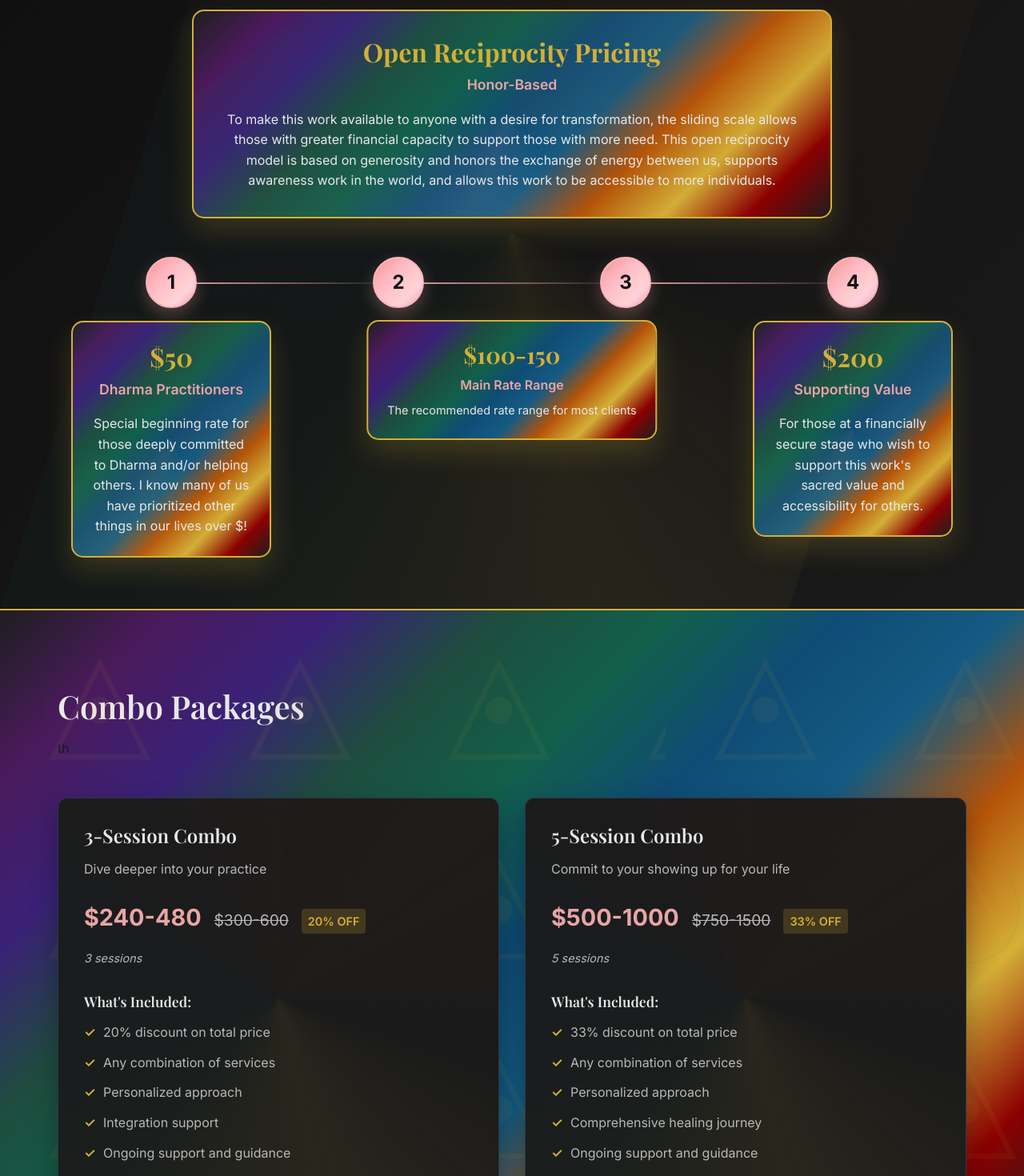
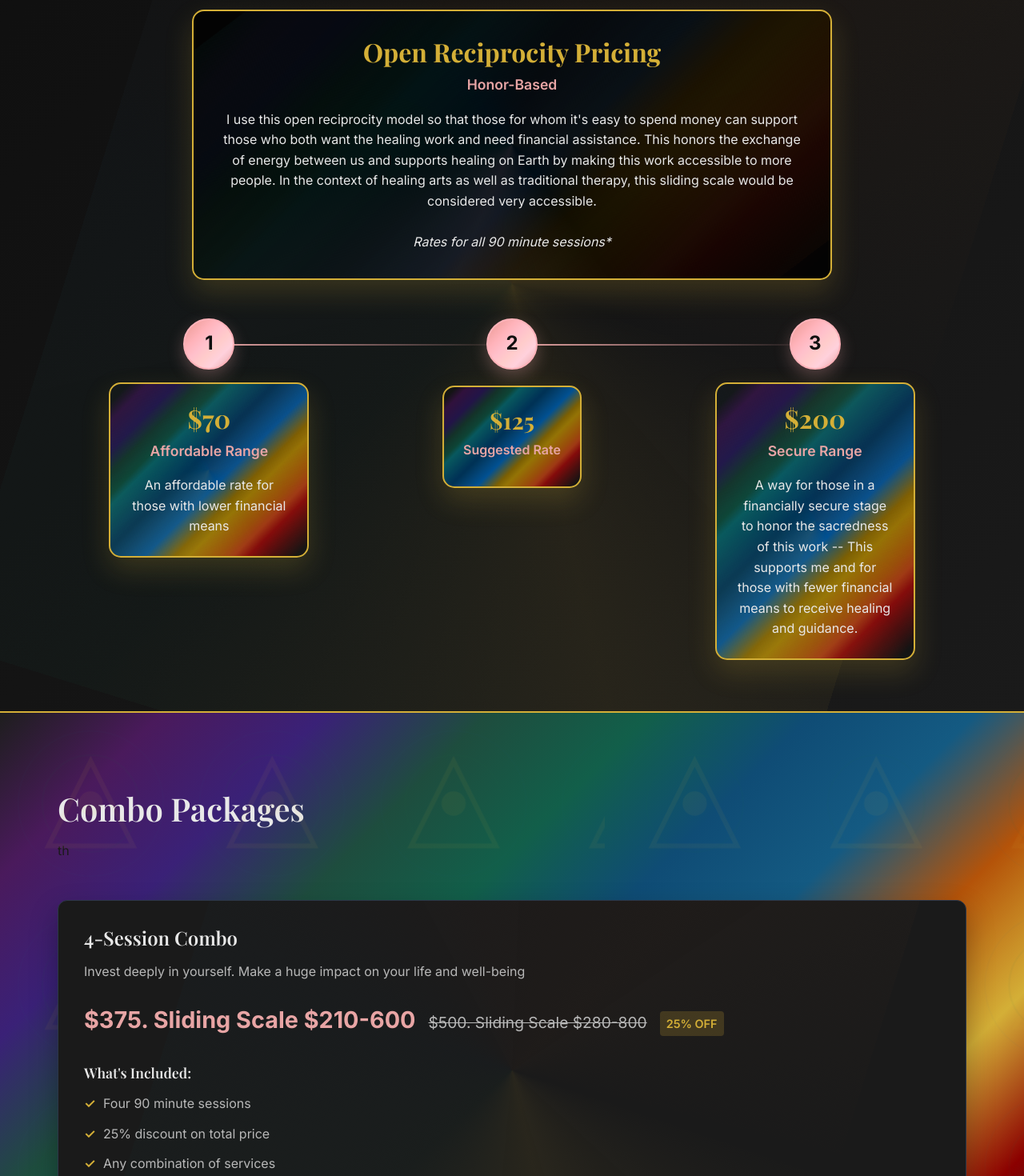
Before and after one commit to naturalCode4/kalyanamitta-website, a React (Create React App) app: page /rates in a window 1280 px wide. Shown: the part 260-1730 px from the top of the page at 80% size. Built offline with nearby package versions, Linux system fonts and the light colour scheme; the HTML template or start-up script is replaced by a standard one.

Commit message:
style and text more changes :)

```diff
--- a/src/components/GoogleReviews.css
+++ b/src/components/GoogleReviews.css
@@ -18,6 +18,13 @@
   align-items: center;
 }
 
+.google-reviews-logo svg {
+  width: 3rem; /* Set the desired width */
+  height: 3rem; /* Set the desired height */
+  max-width: 100%; /* Ensure it doesn't overflow */
+  max-height: 100%; /* Ensure it doesn't overflow */
+}
+
 .google-reviews-header > div:last-child {
   display: flex;
   flex-direction: column;
@@ -28,7 +35,7 @@
 .google-reviews-header h3 {
   margin: 0;
   font-size: 2rem;
-  color: #333;
+  color: white;
   font-weight: 600;
 }
 
@@ -128,7 +135,7 @@
 }
 
 .reviews-error {
-  color: #d32f2f;
+  color: #666;
 }
 
 .google-reviews-footer {
@@ -139,7 +146,7 @@
 }
 
 .view-all-reviews-link {
-  color: #4285F4;
+  color: black;
   text-decoration: none;
   font-weight: 600;
   font-size: 1rem;
@@ -148,7 +155,7 @@
 }
 
 .view-all-reviews-link:hover {
-  color: #1967D2;
+  color: white;
   text-decoration: underline;
 }
 
--- a/src/components/ServiceCard.css
+++ b/src/components/ServiceCard.css
@@ -72,11 +72,11 @@
 }
 
 .card:not(.card-dark) .service-availability {
-  color: #666;
+  color: white;
 }
 
 .card:not(.card-dark) .service-description {
-  color: #666;
+  color: white;
 }
 
 .card:not(.card-dark) .service-subcategories h4,
@@ -143,7 +143,7 @@
 }
 
 .card-rainbow .service-availability {
-  color: #b8b8b8 !important;
+  color: white;
   font-size: 0.9rem;
   margin-bottom: 1rem;
   position: relative;
@@ -151,7 +151,7 @@
 }
 
 .card-rainbow .service-subcategories h4 {
-  color: white !important;
+  color: white;
   font-size: 1.1rem;
   margin-bottom: 10px;
   position: relative;
@@ -159,7 +159,7 @@
 }
 
 .card-rainbow .service-subcategories li {
-  color: #b8b8b8 !important;
+  color: white;
   text-align: left !important;
   position: relative;
   z-index: 1;
@@ -170,7 +170,7 @@
 }
 
 .card-rainbow .service-text {
-  color: #b8b8b8 !important;
+  color: white;
   text-align: left !important;
   position: relative;
   z-index: 1;
@@ -192,7 +192,7 @@
 }
 
 .card-rainbow .service-benefits li {
-  color: #b8b8b8 !important;
+  color: white;
   text-align: left !important;
   position: relative;
   z-index: 1;
--- a/src/pages/About.css
+++ b/src/pages/About.css
@@ -4,7 +4,8 @@
   color: white;
   padding: 8rem 0 4rem;
   text-align: center;
-  border-bottom: 2px solid #2d3748;
+  border-bottom: 2px solid gold;
+
 }
 
 .about-hero-content h1 {
@@ -142,7 +143,7 @@
 }
 
 .about-adin.section-rainbow p {
-  color: #b8b8b8 !important;
+  color: white;
 }
 
 .about-adin h3 {
@@ -166,7 +167,7 @@
 .testimonials-section h2 {
   font-size: 2.5rem;
   margin-bottom: 3rem;
-  color: #333;
+  color: white;
 }
 
 .testimonials-grid {
--- a/src/pages/Home.css
+++ b/src/pages/Home.css
@@ -102,14 +102,14 @@
 }
 
 .section-rainbow .section-subtitle {
-  color: #b8b8b8 !important;
+  color: white;
   font-size: 1.1rem;
   margin-bottom: 2.5rem;
   line-height: 1.6;
 }
 
 .section-rainbow p {
-  color: #b8b8b8 !important;
+  color: white;
   text-align: left;
   margin-bottom: 1.5rem;
   font-size: 1.1rem;
@@ -139,7 +139,7 @@
 }
 
 .section-rainbow .photo-caption {
-  color: #b8b8b8 !important;
+  color: white;
   font-size: 1rem;
   font-weight: 500;
   margin-top: 0.75rem;
@@ -264,14 +264,14 @@
 }
 
 .section-dark .section-title {
-  color: white !important;
+  color: white;
   text-align: center;
   font-size: 2.5rem;
   margin-bottom: 2rem;
 }
 
 .section-dark .section-subtitle {
-  color: #b8b8b8 !important;
+  color: #b8b8b8;
   text-align: center;
   font-size: 1.1rem;
   margin-bottom: 4rem;
@@ -299,23 +299,23 @@
 }
 
 .card-dark .service-availability {
-  color: #b8b8b8 !important;
+  color: #b8b8b8;
   font-size: 0.9rem;
   margin-bottom: 1rem;
 }
 
 .card-dark .service-subcategories h4 {
-  color: white !important;
+  color: white;
   font-size: 1.1rem;
   margin-bottom: 10px;
 }
 
 .card-dark .service-subcategories li {
-  color: #b8b8b8 !important;
+  color: #b8b8b8;
 }
 
 .card-dark .service-subcategories li:before {
-  color: #667eea !important;
+  color: #667eea;
 }
 
 /* Button overrides to ensure proper styling */
@@ -759,3 +759,19 @@
     display: block;
   }
 }
+
+.section-rainbow {
+  color: white; /* Default text color for better readability */
+}
+
+.section-rainbow p,
+.section-rainbow h1,
+.section-rainbow h2,
+.section-rainbow h3,
+.section-rainbow span {
+  color: white !important; /* Force white text for all common elements */
+}
+
+.section-rainbow * {
+  color: white !important; /* Apply to all elements inside .section-rainbow */
+}
--- a/src/pages/Home.js
+++ b/src/pages/Home.js
@@ -29,7 +29,7 @@ const Home = () => {
         <div className="grid grid-2">
           <div>
             <p>This work supports healing, empowerment, embodied well-being, and alignment with your deepest wisdom.</p>
-            <p>I use EFT to help people break free from a wide range of deep-seated issues quickly, affordably, and effectively—issues that might otherwise take months or years to address</p>
+            <p>I use EFT to help people break free from a wide range of deep-seated issues quickly, affordably, and effectively—issues that might otherwise take months or years to address.</p>
             {/* <p>I work with modalities EFT (Emotional Freedom Techniques, or Tapping), Reiki Energy Healing, Meditation, Yoga, Breathwork, Sound Healing, and universal wisdom across spiritual traditions.</p> */}
             <p>I believe that our bodies, hearts, energy, and the universe itself are fundamentally good and possess inherent healing properties. My role is to help awaken this basic goodness and support your natural capacity for self-healing through loving presence, transformative practices, and guidance.</p>
             <p>My mission is to support beings in any way I can. If you're curious about how we can work together, so am I!</p>
@@ -109,7 +109,7 @@ const Home = () => {
             <Link to="/view-rates" className="btn btn-outline">View Rates</Link>
           </div>
           <div className="cta-discovery-call">
-            <Link to="/discovery-call" className="btn btn-small">Book a 20 Minute Discovery Call</Link>
+            <Link to="/discovery-call" className="btn btn-small">Book a Free 20 Minute Call</Link>
           </div>
         </div>
       </Section>
--- a/src/pages/Rates.css
+++ b/src/pages/Rates.css
@@ -579,7 +579,36 @@
 }
 
 .middle-text-content {
-  background: linear-gradient(135deg, #1e1e1e 0%, #4a1a5c 10%, #3a2177 20%, #1e4d3e 30%, #125f4a 40%, #0f4c75 50%, #145a82 60%, #b45309 70%, #d4af37 80%, #8b0000 90%, #1e1e1e 100%);
+  background: linear-gradient(
+    135deg,
+    #1e1e1e 5%,
+    #4a1a5c 10%,
+    #351f6e 18%,
+    #1e4d3e 24%,
+    #156953 30%,
+    #0c8891 33%,
+    #004d84 44%,
+    #004d84 45%,
+    #0564ac 50%,
+    rgb(1, 124, 225) 56%,
+    #bd9205 64%,
+    #e4b108 68%,
+    #ea790f 76%,
+    #f3571f 80%,
+    #ca1111 84%,
+    #761616 90%,
+    #1e1e1e 97%
+  ),
+  rgba(0, 0, 0, 0.35); /* Semi-transparent black overlay */
+  background-blend-mode: darken; /* Blend the overlay with the gradient */
+  color: white; /* Ensures text is readable */
+  text-align: center; /* Optional: Centers text */
+  overflow: hidden;
+  position: relative;
+}
+
+.middle-text-content {
+  /* background: linear-gradient(135deg, #1e1e1e 0%, #4a1a5c 10%, #3a2177 20%, #1e4d3e 30%, #125f4a 40%, #0f4c75 50%, #145a82 60%, #b45309 70%, #d4af37 80%, #8b0000 90%, #1e1e1e 100%); */
   border: 2px solid #d4af37;
   border-radius: 15px;
   padding: 1.5rem;
@@ -737,6 +766,64 @@
   text-align: center;
   max-width: 800px;
   width: 100%;
+}
+
+.flexible-content {
+  background: linear-gradient(
+    135deg,
+    #1e1e1e 5%,
+    #4a1a5c 10%,
+    #351f6e 18%,
+    #1e4d3e 24%,
+    #156953 30%,
+    #0c8891 33%,
+    #004d84 44%,
+    #004d84 45%,
+    #0564ac 50%,
+    rgb(1, 124, 225) 56%,
+    #bd9205 64%,
+    #e4b108 68%,
+    #ea790f 76%,
+    #f3571f 80%,
+    #ca1111 84%,
+    #761616 90%,
+    #1e1e1e 97%
+  ),
+  rgba(0, 0, 0, 0.9); /* Semi-transparent black overlay */
+  background-blend-mode: darken; /* Blend the overlay with the gradient */
+  color: white; /* Ensures text is readable */
+  text-align: center; /* Optional: Centers text */
+  overflow: hidden;
+  position: relative;
+}
+
+.timeline-content {
+  background: linear-gradient(
+    135deg,
+    #1e1e1e 5%,
+    #4a1a5c 10%,
+    #351f6e 18%,
+    #1e4d3e 24%,
+    #156953 30%,
+    #0c8891 33%,
+    #004d84 44%,
+    #004d84 45%,
+    #0564ac 50%,
+    rgb(1, 124, 225) 56%,
+    #bd9205 64%,
+    #e4b108 68%,
+    #ea790f 76%,
+    #f3571f 80%,
+    #ca1111 84%,
+    #761616 90%,
+    #1e1e1e 97%
+  ),
+  rgba(0, 0, 0, 0.35); /* Semi-transparent black overlay */
+  background-blend-mode: darken; /* Blend the overlay with the gradient */
+  color: white; /* Ensures text is readable */
+  text-align: center; /* Optional: Centers text */
+  overflow: hidden;
+  position: relative;
 }
 
 .flexible-content::before {
--- a/src/pages/Rates.js
+++ b/src/pages/Rates.js
@@ -36,35 +36,19 @@ const Rates = () => {
 
   const packages = [
     {
-      name: '3-Session Combo',
-      description: 'Dive deeper into your practice',
-      price: '$240-480',
-      originalPrice: '$300-600',
-      discount: '20% OFF',
-      duration: '3 sessions',
+      name: '4-Session Combo',
+      description: 'Invest deeply in yourself. Make a huge impact on your life and well-being',
+      price: '$375. Sliding Scale $210-600',
+      originalPrice: '$500. Sliding Scale $280-800',
+      discount: '25% OFF',
+      // duration: '3 sessions',
       features: [
-        '20% discount on total price',
+        'Four 90 minute sessions',
+        '25% discount on total price',
         'Any combination of services',
-        'Personalized approach',
-        'Integration support',
         'Ongoing support and guidance'
       ]
     },
-    {
-      name: '5-Session Combo',
-      description: 'Commit to your showing up for your life',
-      price: '$500-1000',
-      originalPrice: '$750-1500',
-      discount: '33% OFF',
-      duration: '5 sessions',
-      features: [
-        '33% discount on total price',
-        'Any combination of services',
-        'Personalized approach',
-        'Comprehensive healing journey',
-        'Ongoing support and guidance'
-      ]
-    }
   ];
 
   const sessionTypes = [
@@ -99,16 +83,17 @@ const Rates = () => {
             <div className="flexible-content">
               <h3>Open Reciprocity Pricing</h3>
               <p className="flexible-label">Honor-Based</p>
-              <p className="flexible-description">To make this work available to anyone with a desire for transformation, the sliding scale allows those with greater financial capacity to support those with more need. This open reciprocity model is based on generosity and honors the exchange of energy between us, supports awareness work in the world, and allows this work to be accessible to more individuals.</p>
+              <p className="flexible-description">I use this open reciprocity model so that those for whom it's easy to spend money can support those who both want the healing work and need financial assistance. This honors the exchange of energy between us and supports healing on Earth by making this work accessible to more people. In the context of healing arts as well as traditional therapy, this sliding scale would be considered very accessible.</p>
+              <br></br><p className="flexible-description"><em>Rates for all 90 minute sessions*</em></p>
             </div>
           </div>
           <div className="pricing-timeline">
             <div className="timeline-point">
               <div className="timeline-number">1</div>
               <div className="timeline-content">
-                <h3>$50</h3>
-                <p className="timeline-label">Dharma Practitioners</p>
-                <p className="timeline-description">Special beginning rate for those deeply committed to Dharma and/or helping others. I know many of us have prioritized other things in our lives over $!</p>
+                <h3>$70</h3>
+                <p className="timeline-label">Affordable Range</p>
+                <p className="timeline-description">An affordable rate for those with lower financial means</p>
               </div>
             </div>
 
@@ -118,23 +103,19 @@ const Rates = () => {
 
             <div className="timeline-point">
               <div className="timeline-number">3</div>
-            </div>
-
-            <div className="timeline-point">
-              <div className="timeline-number">4</div>
               <div className="timeline-content">
                 <h3>$200</h3>
-                <p className="timeline-label">Supporting Value</p>
-                <p className="timeline-description">For those at a financially secure stage who wish to support this work's sacred value and accessibility for others.</p>
+                <p className="timeline-label">Secure Range</p>
+                <p className="timeline-description">A way for those in a financially secure stage to honor the sacredness of this work -- This supports me and for those with fewer financial means to receive healing and guidance.</p>
               </div>
             </div>
           </div>
 
           <div className="timeline-middle-text">
             <div className="middle-text-content">
-              <h3>$100-150</h3>
-              <p className="middle-text-label">Main Rate Range</p>
-              <p className="middle-text-description">The recommended rate range for most clients</p>
+              <h3>$125</h3>
+              <p className="middle-text-label">Suggested Rate</p>
+              <p className="middle-text-description"></p>
             </div>
           </div>
 
```
Also changed, not shown: src/pages/About.js (+12 -11 lines), src/styles/shared.css (line endings or trailing spaces).
